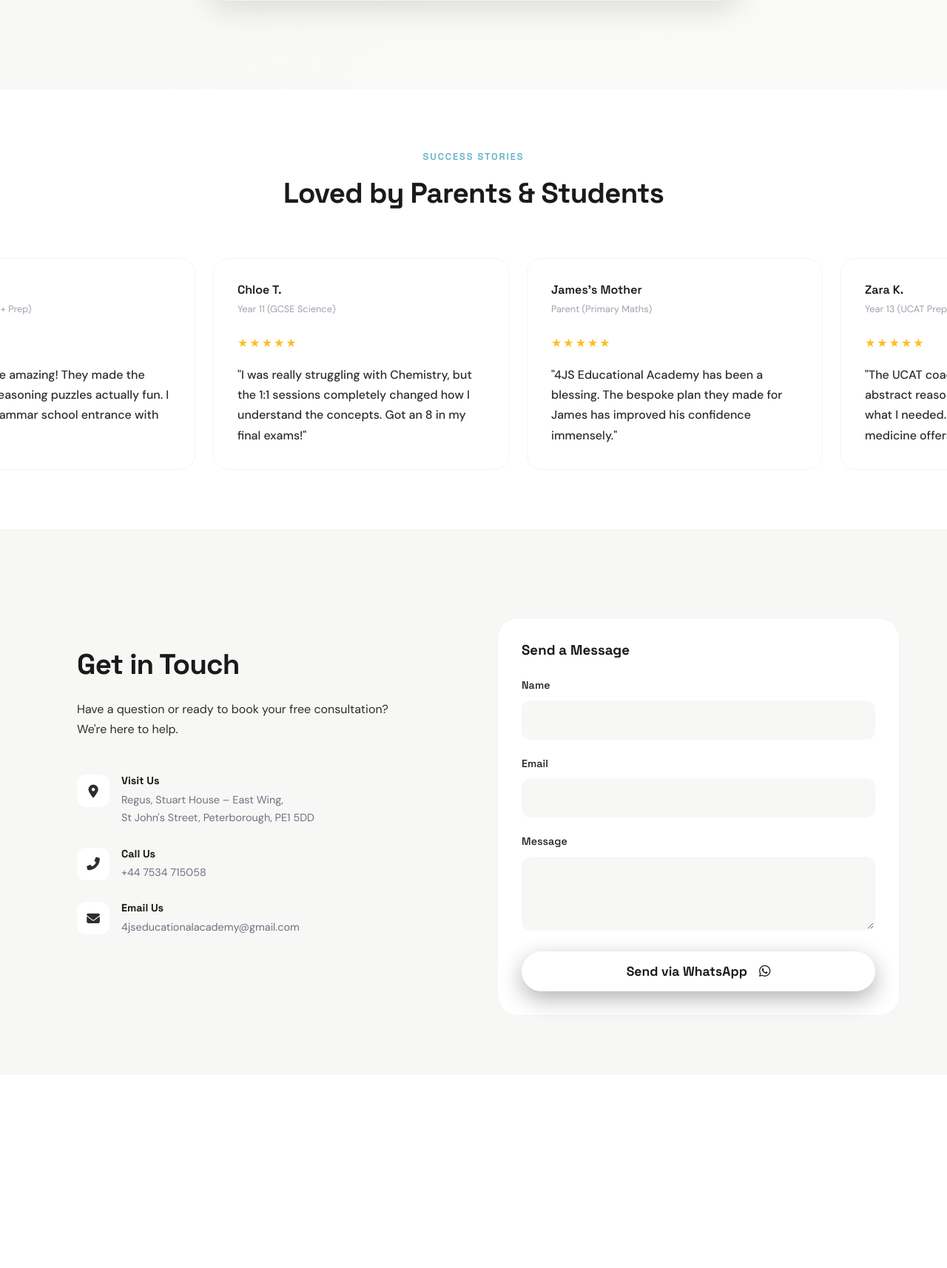
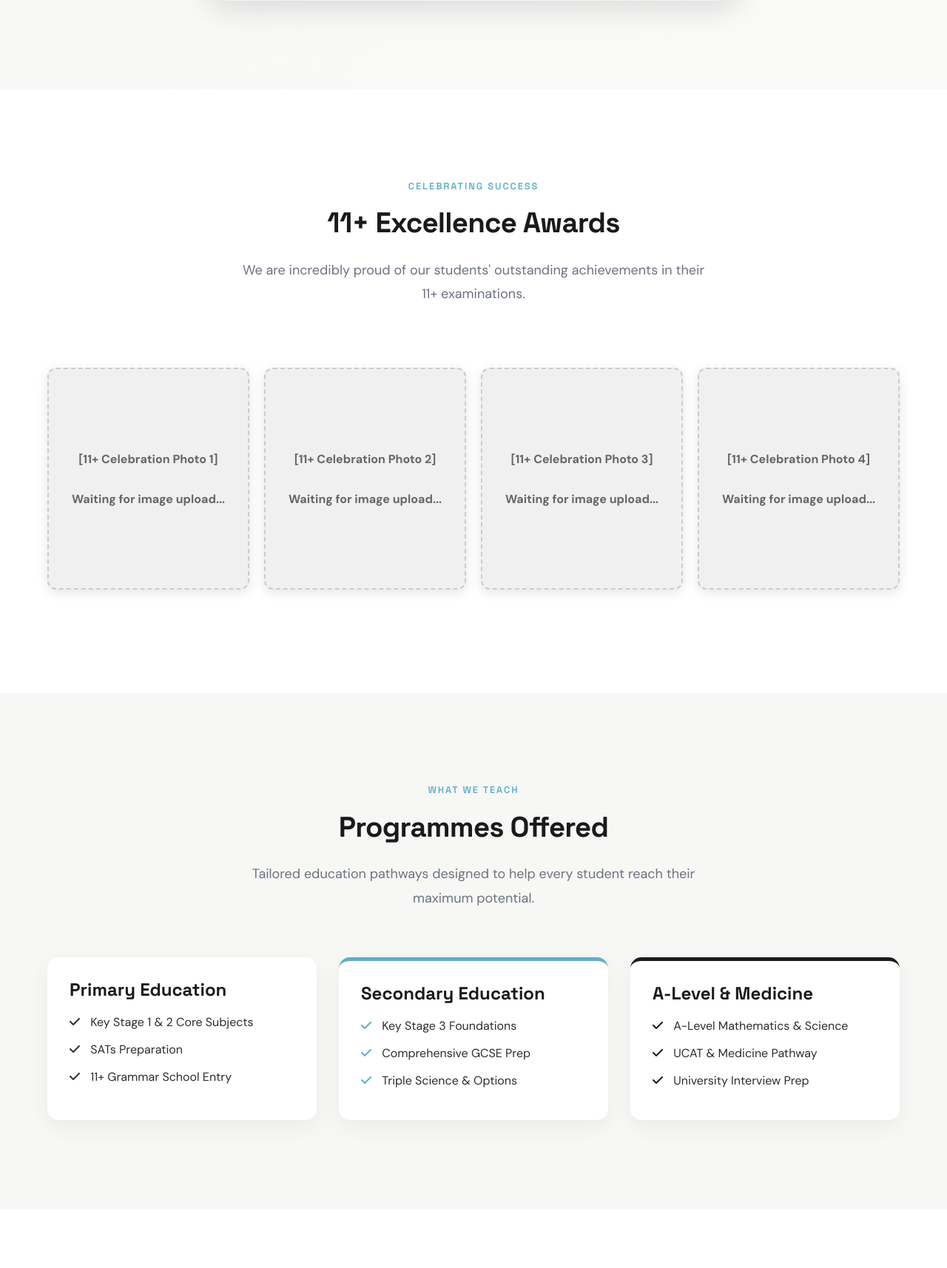
Before and after one commit to Stephen-jd/4js, a Django app: page / in a window 1280 px wide. Shown: the part 4644-6358 px from the top of the page at 74% size. Before the commit the page ends 6020 px from the top, so only its background shows below. Run offline with Django 5.2, Linux system fonts and the light colour scheme.

Commit message:
Add 11+ Celebration and Programmes Offered sections, add cache-busting headers

```diff
--- a/website/templates/website/base.html
+++ b/website/templates/website/base.html
@@ -6,6 +6,11 @@
     <meta name="viewport" content="width=device-width, initial-scale=1.0">
     <title>{% block title %}4JS Educational Academy | Shaping Bright Futures{% endblock %}</title>
     <meta name="description" content="Expert 1:1 & Group Tutoring in Peterborough for Year 1 to Year 13. We cover all UK boards, 11+, GCSE, A-Level, and UCAT preparation.">
+
+    <!-- Cache Busting -->
+    <meta http-equiv="Cache-Control" content="no-cache, no-store, must-revalidate" />
+    <meta http-equiv="Pragma" content="no-cache" />
+    <meta http-equiv="Expires" content="0" />
 
     <!-- CSS -->
     <link rel="stylesheet" href="{% static 'css/style.css' %}">
--- a/website/templates/website/home.html
+++ b/website/templates/website/home.html
@@ -382,6 +382,69 @@
     </div>
 </section>
 
+<!-- NEW SECTION: 11+ Celebration Gallery -->
+<section class="section" id="celebration" style="background-color: var(--white);">
+    <div class="container">
+        <div class="section-header reveal">
+            <span class="section-label">Celebrating Success</span>
+            <h2 class="heading-md section-title">11+ Excellence Awards</h2>
+            <p class="section-subtitle">We are incredibly proud of our students' outstanding achievements in their 11+ examinations.</p>
+        </div>
+        <div style="display: grid; grid-template-columns: repeat(auto-fit, minmax(250px, 1fr)); gap: 20px; padding: 20px 0;">
+            <!-- Placeholders for celebration photos until user uploads them -->
+            <div style="background: #f0f0f0; border-radius: 12px; height: 300px; display: flex; align-items: center; justify-content: center; box-shadow: 0 4px 15px rgba(0,0,0,0.1); border: 2px dashed #ccc;">
+                <p style="color: #666; font-weight: bold; text-align: center; padding: 20px;">[11+ Celebration Photo 1]<br><br>Waiting for image upload...</p>
+            </div>
+            <div style="background: #f0f0f0; border-radius: 12px; height: 300px; display: flex; align-items: center; justify-content: center; box-shadow: 0 4px 15px rgba(0,0,0,0.1); border: 2px dashed #ccc;">
+                <p style="color: #666; font-weight: bold; text-align: center; padding: 20px;">[11+ Celebration Photo 2]<br><br>Waiting for image upload...</p>
+            </div>
+            <div style="background: #f0f0f0; border-radius: 12px; height: 300px; display: flex; align-items: center; justify-content: center; box-shadow: 0 4px 15px rgba(0,0,0,0.1); border: 2px dashed #ccc;">
+                <p style="color: #666; font-weight: bold; text-align: center; padding: 20px;">[11+ Celebration Photo 3]<br><br>Waiting for image upload...</p>
+            </div>
+            <div style="background: #f0f0f0; border-radius: 12px; height: 300px; display: flex; align-items: center; justify-content: center; box-shadow: 0 4px 15px rgba(0,0,0,0.1); border: 2px dashed #ccc;">
+                <p style="color: #666; font-weight: bold; text-align: center; padding: 20px;">[11+ Celebration Photo 4]<br><br>Waiting for image upload...</p>
+            </div>
+        </div>
+    </div>
+</section>
+
+<!-- NEW SECTION: Programmes Offered -->
+<section class="section section--alt" id="programmes">
+    <div class="container">
+        <div class="section-header reveal">
+            <span class="section-label">What We Teach</span>
+            <h2 class="heading-md section-title">Programmes Offered</h2>
+            <p class="section-subtitle">Tailored education pathways designed to help every student reach their maximum potential.</p>
+        </div>
+        <div style="display: grid; grid-template-columns: repeat(auto-fit, minmax(280px, 1fr)); gap: 30px;">
+            <div style="background: white; padding: 30px; border-radius: 15px; box-shadow: 0 10px 30px rgba(0,0,0,0.05); border-top: 5px solid var(--accent);">
+                <h3 style="margin-bottom: 15px; color: var(--black); font-size: 1.5rem;">Primary Education</h3>
+                <ul style="list-style: none; padding: 0; color: var(--text-dark);">
+                    <li style="margin-bottom: 10px;"><i class="fas fa-check" style="color: var(--accent); margin-right: 10px;"></i> Key Stage 1 & 2 Core Subjects</li>
+                    <li style="margin-bottom: 10px;"><i class="fas fa-check" style="color: var(--accent); margin-right: 10px;"></i> SATs Preparation</li>
+                    <li style="margin-bottom: 10px;"><i class="fas fa-check" style="color: var(--accent); margin-right: 10px;"></i> 11+ Grammar School Entry</li>
+                </ul>
+            </div>
+            <div style="background: white; padding: 30px; border-radius: 15px; box-shadow: 0 10px 30px rgba(0,0,0,0.05); border-top: 5px solid var(--scandi-teal-dark);">
+                <h3 style="margin-bottom: 15px; color: var(--black); font-size: 1.5rem;">Secondary Education</h3>
+                <ul style="list-style: none; padding: 0; color: var(--text-dark);">
+                    <li style="margin-bottom: 10px;"><i class="fas fa-check" style="color: var(--scandi-teal-dark); margin-right: 10px;"></i> Key Stage 3 Foundations</li>
+                    <li style="margin-bottom: 10px;"><i class="fas fa-check" style="color: var(--scandi-teal-dark); margin-right: 10px;"></i> Comprehensive GCSE Prep</li>
+                    <li style="margin-bottom: 10px;"><i class="fas fa-check" style="color: var(--scandi-teal-dark); margin-right: 10px;"></i> Triple Science & Options</li>
+                </ul>
+            </div>
+            <div style="background: white; padding: 30px; border-radius: 15px; box-shadow: 0 10px 30px rgba(0,0,0,0.05); border-top: 5px solid var(--black);">
+                <h3 style="margin-bottom: 15px; color: var(--black); font-size: 1.5rem;">A-Level & Medicine</h3>
+                <ul style="list-style: none; padding: 0; color: var(--text-dark);">
+                    <li style="margin-bottom: 10px;"><i class="fas fa-check" style="color: var(--black); margin-right: 10px;"></i> A-Level Mathematics & Science</li>
+                    <li style="margin-bottom: 10px;"><i class="fas fa-check" style="color: var(--black); margin-right: 10px;"></i> UCAT & Medicine Pathway</li>
+                    <li style="margin-bottom: 10px;"><i class="fas fa-check" style="color: var(--black); margin-right: 10px;"></i> University Interview Prep</li>
+                </ul>
+            </div>
+        </div>
+    </div>
+</section>
+
 <!-- 8. Reviews -->
 <section class="reviews-section" id="reviews">
     <div class="container">
```
